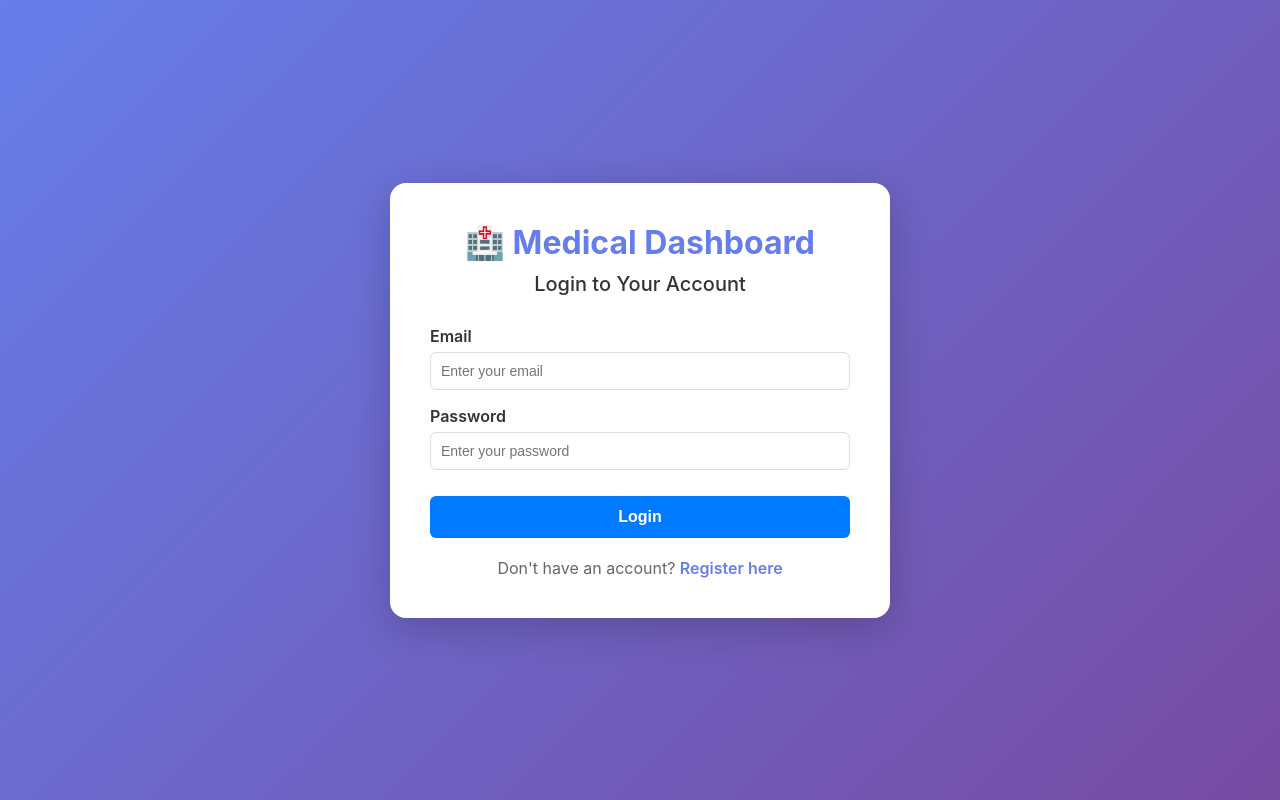
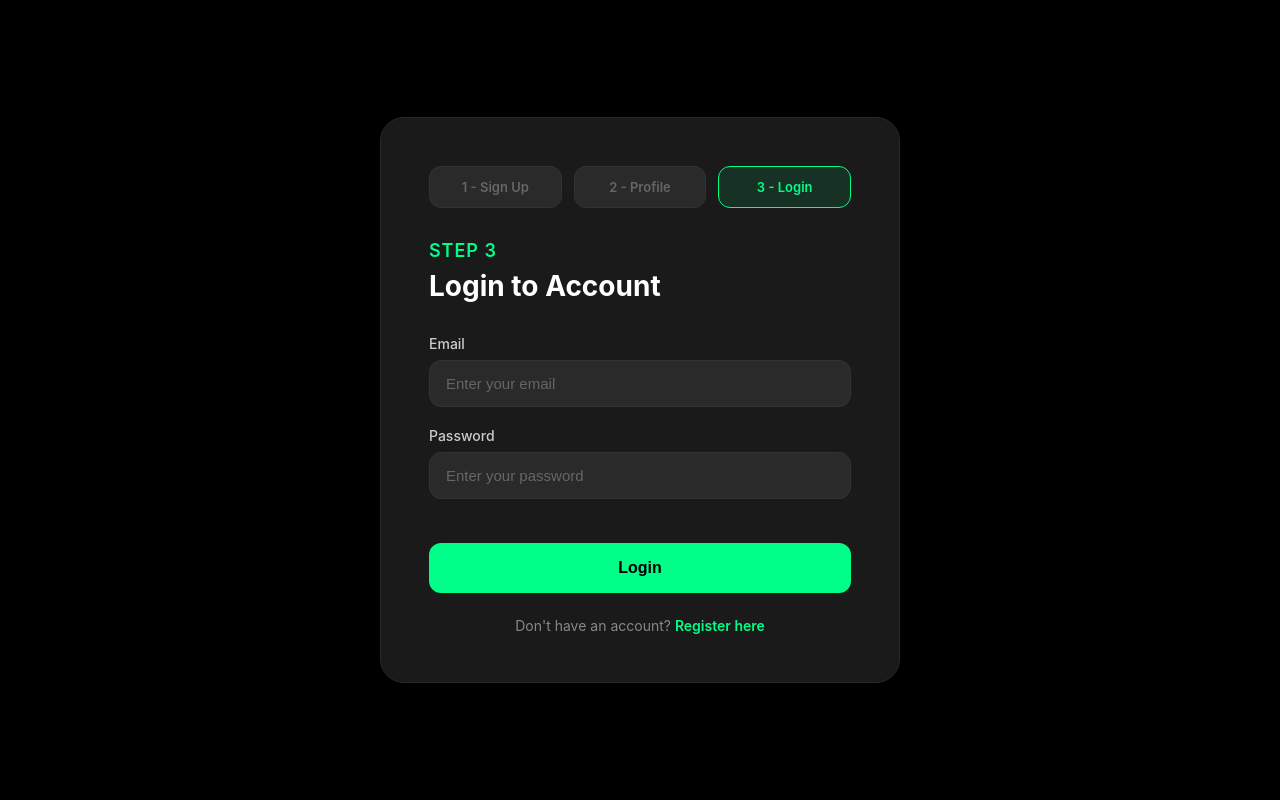
Before and after one commit to Harita27/InfosysSB-project, a React (Create React App) app in the folder client/: page /login in a window 1280 px wide. Built offline with nearby package versions, Linux system fonts and the light colour scheme; no server answers.

Commit message:
Update UI to modern dark theme with green accent

```diff
--- a/client/src/index.css
+++ b/client/src/index.css
@@ -68,24 +68,41 @@ code {
 }
 
 .form-group {
-  margin-bottom: 16px;
+  margin-bottom: 20px;
 }
 
 .form-group label {
   display: block;
-  margin-bottom: 6px;
-  font-weight: 600;
-  color: #333;
+  margin-bottom: 8px;
+  font-weight: 500;
+  color: #cccccc;
+  font-size: 14px;
 }
 
 .form-group input,
 .form-group select,
 .form-group textarea {
   width: 100%;
-  padding: 10px;
-  border: 1px solid #ddd;
-  border-radius: 6px;
-  font-size: 14px;
+  padding: 14px 16px;
+  border: 1px solid #333;
+  border-radius: 12px;
+  font-size: 15px;
+  background: #2a2a2a;
+  color: #ffffff;
+  transition: all 0.3s ease;
+}
+
+.form-group input:focus,
+.form-group select:focus,
+.form-group textarea:focus {
+  outline: none;
+  border-color: #00ff88;
+  background: #1a1a1a;
+  box-shadow: 0 0 0 3px rgba(0, 255, 136, 0.1);
+}
+
+.form-group input::placeholder {
+  color: #666;
 }
 
 .form-group textarea {
--- a/client/src/pages/Auth.css
+++ b/client/src/pages/Auth.css
@@ -3,51 +3,78 @@
   display: flex;
   justify-content: center;
   align-items: center;
-  background: linear-gradient(135deg, #667eea 0%, #764ba2 100%);
+  background: #000000;
   padding: 20px;
 }
 
 .auth-card {
-  background: white;
-  border-radius: 16px;
-  padding: 40px;
-  max-width: 500px;
+  background: #1a1a1a;
+  border-radius: 24px;
+  padding: 48px;
+  max-width: 520px;
   width: 100%;
-  box-shadow: 0 10px 40px rgba(0, 0, 0, 0.2);
+  box-shadow: 0 20px 60px rgba(0, 0, 0, 0.5);
+  border: 1px solid #2a2a2a;
 }
 
 .auth-header {
-  text-align: center;
-  margin-bottom: 30px;
+  text-align: left;
+  margin-bottom: 32px;
 }
 
 .auth-header h1 {
-  color: #667eea;
-  margin-bottom: 10px;
-  font-size: 32px;
+  color: #00ff88;
+  margin-bottom: 8px;
+  font-size: 18px;
+  font-weight: 600;
+  text-transform: uppercase;
+  letter-spacing: 1px;
 }
 
 .auth-header h2 {
-  color: #333;
-  font-size: 20px;
-  font-weight: 500;
+  color: #ffffff;
+  font-size: 28px;
+  font-weight: 700;
+  margin-bottom: 12px;
 }
 
 .auth-btn {
   width: 100%;
-  padding: 12px;
-  margin-top: 10px;
+  padding: 16px;
+  margin-top: 24px;
   font-size: 16px;
+  font-weight: 700;
+  background: #00ff88;
+  color: #000000;
+  border: none;
+  border-radius: 12px;
+  cursor: pointer;
+  transition: all 0.3s ease;
+  text-transform: capitalize;
+}
+
+.auth-btn:hover {
+  background: #00dd77;
+  transform: translateY(-2px);
+  box-shadow: 0 8px 20px rgba(0, 255, 136, 0.3);
+}
+
+.auth-btn:disabled {
+  background: #444;
+  color: #888;
+  cursor: not-allowed;
+  transform: none;
 }
 
 .auth-footer {
   text-align: center;
-  margin-top: 20px;
-  color: #666;
+  margin-top: 24px;
+  color: #888;
+  font-size: 14px;
 }
 
 .auth-footer a {
-  color: #667eea;
+  color: #00ff88;
   text-decoration: none;
   font-weight: 600;
 }
@@ -62,6 +89,49 @@
   gap: 16px;
 }
 
+.step-indicator {
+  display: flex;
+  justify-content: space-between;
+  margin-bottom: 32px;
+  gap: 12px;
+}
+
+.step {
+  flex: 1;
+  padding: 12px 16px;
+  text-align: center;
+  background: #2a2a2a;
+  border-radius: 12px;
+  font-size: 13px;
+  font-weight: 600;
+  color: #666;
+  border: 1px solid #333;
+  transition: all 0.3s ease;
+}
+
+.step.active {
+  background: rgba(0, 255, 136, 0.1);
+  border-color: #00ff88;
+  color: #00ff88;
+}
+
+.auth-description {
+  color: #888;
+  font-size: 14px;
+  margin-top: 8px;
+  line-height: 1.6;
+}
+
+.error-message {
+  background: rgba(220, 53, 69, 0.1);
+  border: 1px solid #dc3545;
+  color: #ff6b6b;
+  padding: 12px 16px;
+  border-radius: 12px;
+  margin-bottom: 20px;
+  font-size: 14px;
+}
+
 @media (max-width: 600px) {
   .auth-card {
     padding: 30px 20px;
@@ -70,4 +140,9 @@
   .form-row {
     grid-template-columns: 1fr;
   }
+
+  .step-indicator {
+    flex-direction: column;
+    gap: 8px;
+  }
 }
--- a/client/src/pages/Login.js
+++ b/client/src/pages/Login.js
@@ -39,10 +39,18 @@ const Login = () => {
   return (
     <div className="auth-container">
       <div className="auth-card">
+        <div className="step-indicator">
+          <div className="step">1 - Sign Up</div>
+          <div className="step">2 - Profile</div>
+          <div className="step active">3 - Login</div>
+        </div>
+
         <div className="auth-header">
-          <h1>🏥 Medical Dashboard</h1>
-          <h2>Login to Your Account</h2>
+          <h1>STEP 3</h1>
+          <h2>Login to Account</h2>
         </div>
+
+        {error && <div className="error-message">{error}</div>}
 
         <form onSubmit={handleSubmit}>
           <div className="form-group">
@@ -69,9 +77,7 @@ const Login = () => {
             />
           </div>
 
-          {error && <div className="error">{error}</div>}
-
-          <button type="submit" className="btn btn-primary auth-btn" disabled={loading}>
+          <button type="submit" className="auth-btn" disabled={loading}>
             {loading ? 'Logging in...' : 'Login'}
           </button>
         </form>
--- a/client/src/pages/Register.js
+++ b/client/src/pages/Register.js
@@ -57,44 +57,30 @@ const Register = () => {
   return (
     <div className="auth-container">
       <div className="auth-card">
+        <div className="step-indicator">
+          <div className="step active">1 - Sign Up</div>
+          <div className="step">2 - Profile</div>
+          <div className="step">3 - Login</div>
+        </div>
+
         <div className="auth-header">
-          <h1>🏥 Medical Dashboard</h1>
-          <h2>Create Your Account</h2>
+          <h1>STEP 1</h1>
+          <h2>Create Account</h2>
         </div>
+
+        {error && <div className="error-message">{error}</div>}
 
         <form onSubmit={handleSubmit}>
           <div className="form-group">
-            <label>Role</label>
-            <select name="role" value={formData.role} onChange={handleChange} required>
-              <option value="patient">Patient</option>
-              <option value="doctor">Doctor</option>
-            </select>
-          </div>
-
-          <div className="form-row">
-            <div className="form-group">
-              <label>First Name</label>
+            <label>Full Name</label>
             <input
               type="text"
               name="firstName"
               value={formData.firstName}
               onChange={handleChange}
               required
-                placeholder="First name"
+              placeholder="Enter your full name"
             />
-            </div>
-
-            <div className="form-group">
-              <label>Last Name</label>
-              <input
-                type="text"
-                name="lastName"
-                value={formData.lastName}
-                onChange={handleChange}
-                required
-                placeholder="Last name"
-              />
-            </div>
           </div>
 
           <div className="form-group">
@@ -110,43 +96,6 @@ const Register = () => {
           </div>
 
           <div className="form-group">
-            <label>Phone</label>
-            <input
-              type="tel"
-              name="phone"
-              value={formData.phone}
-              onChange={handleChange}
-              placeholder="Phone number"
-            />
-          </div>
-
-          {formData.role === 'doctor' && (
-            <>
-              <div className="form-group">
-                <label>License Number</label>
-                <input
-                  type="text"
-                  name="licenseNumber"
-                  value={formData.licenseNumber}
-                  onChange={handleChange}
-                  placeholder="Medical license number"
-                />
-              </div>
-
-              <div className="form-group">
-                <label>Specialization</label>
-                <input
-                  type="text"
-                  name="specialization"
-                  value={formData.specialization}
-                  onChange={handleChange}
-                  placeholder="e.g., Cardiology, Pediatrics"
-                />
-              </div>
-            </>
-          )}
-
-          <div className="form-group">
             <label>Password</label>
             <input
               type="password"
@@ -154,28 +103,25 @@ const Register = () => {
               value={formData.password}
               onChange={handleChange}
               required
-              minLength="6"
-              placeholder="At least 6 characters"
+              placeholder="Create a password"
             />
           </div>
 
           <div className="form-group">
-            <label>Confirm Password</label>
-            <input
-              type="password"
-              name="confirmPassword"
-              value={formData.confirmPassword}
-              onChange={handleChange}
-              required
-              placeholder="Confirm your password"
-            />
+            <label>Role</label>
+            <select name="role" value={formData.role} onChange={handleChange} required>
+              <option value="patient">Patient</option>
+              <option value="doctor">Doctor</option>
+            </select>
           </div>
 
-          {error && <div className="error">{error}</div>}
+          <button type="submit" className="auth-btn" disabled={loading}>
+            {loading ? 'Creating Account...' : 'Sign Up'}
+          </button>
 
-          <button type="submit" className="btn btn-primary auth-btn" disabled={loading}>
-            {loading ? 'Creating Account...' : 'Register'}
-          </button>
+          <p className="auth-description">
+            After sign up, you'll complete your profile based on this role (Doctor or Patient) and proceed to login.
+          </p>
         </form>
 
         <div className="auth-footer">
```
Lines whose indentation alone changed are shown as unchanged.
